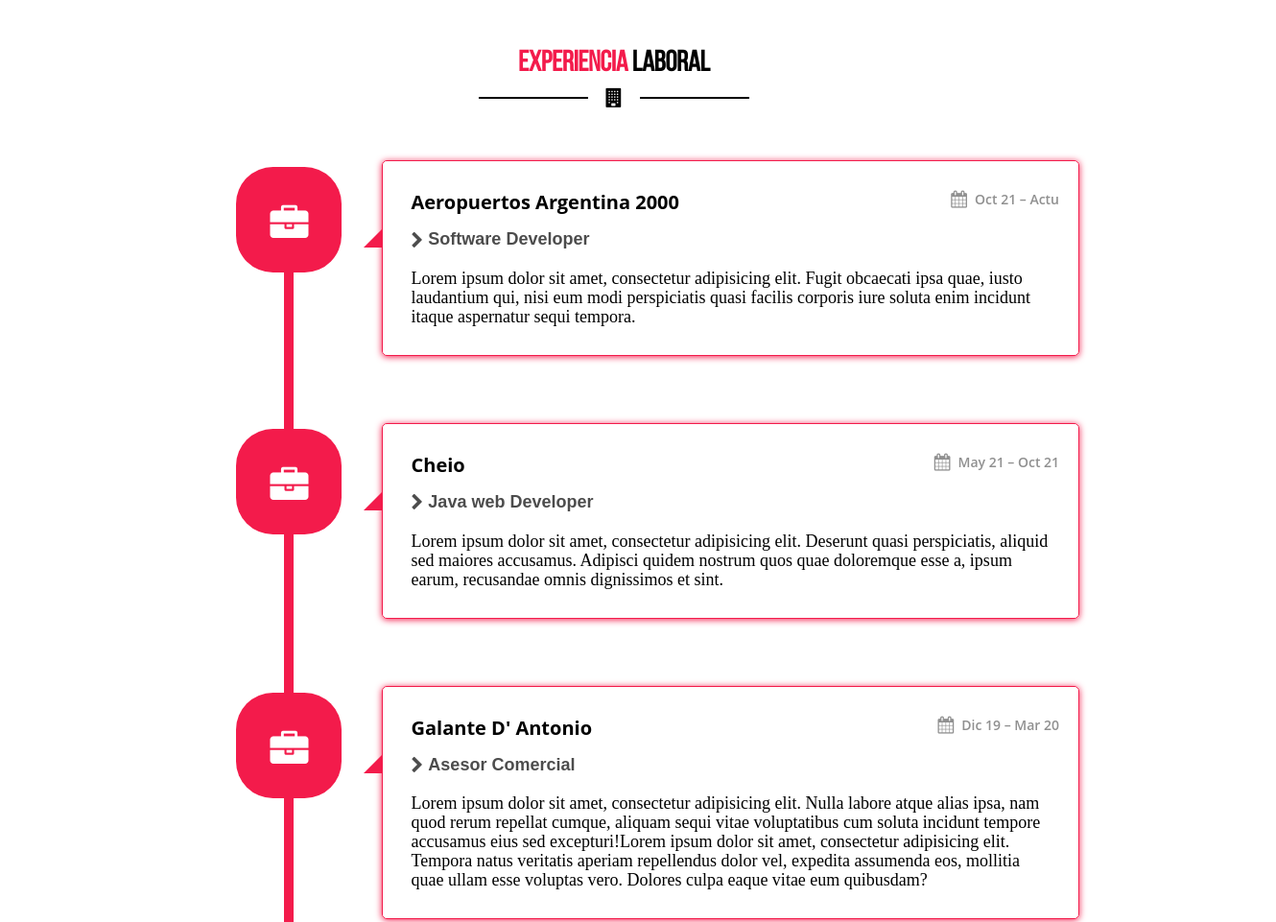
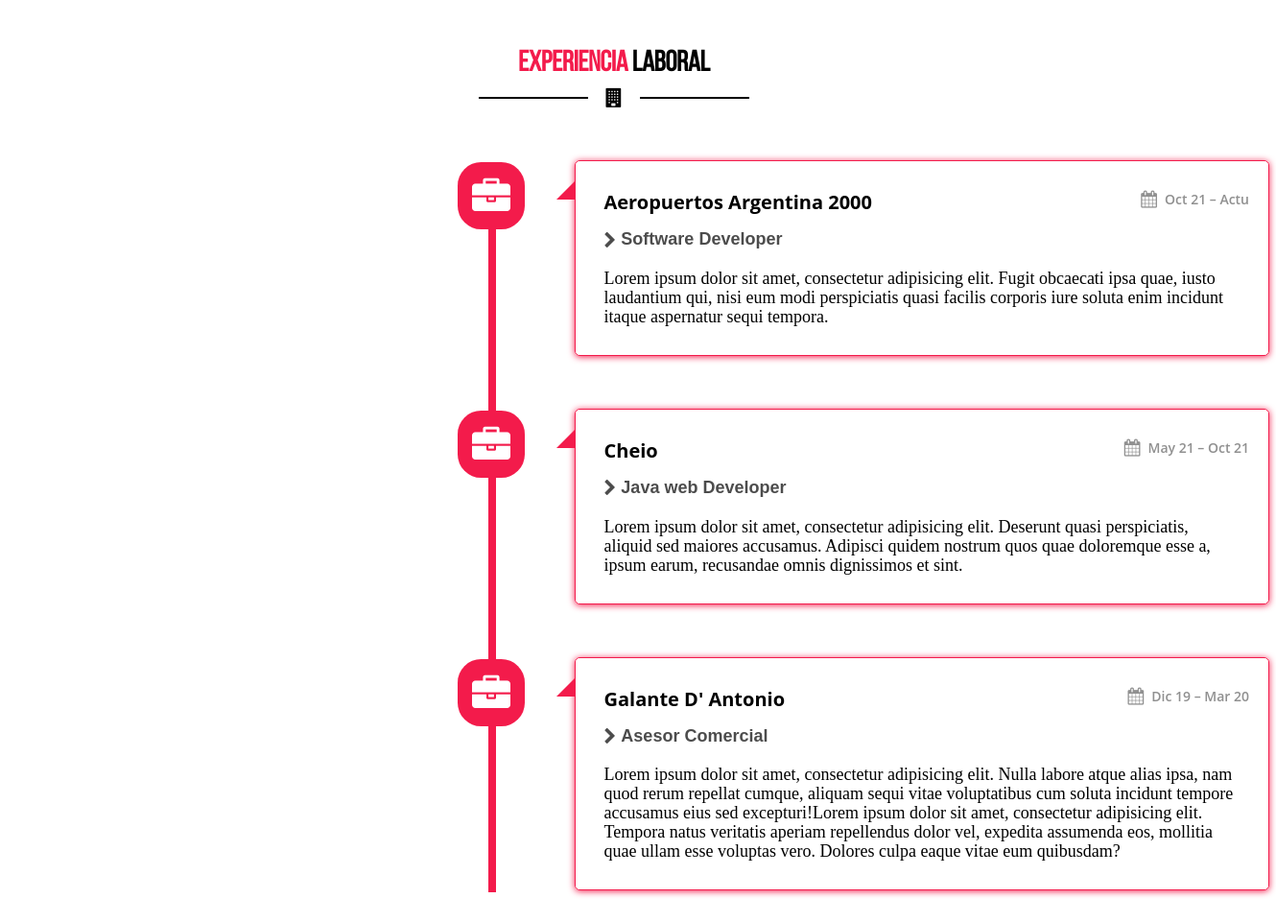
Before and after one commit to maxisandoval37/webSite, a plain HTML site: page index.html in a window 1280 px wide. Shown: the part 4560-5521 px from the top of the page at 96% size, 1330 px wide, since content can reach past the window. Drawn offline with Linux system fonts and the light colour scheme; a web font is replaced by a local one.

Commit message:
visual work exp. corrections

```diff
--- a/css/style-work-exp.css
+++ b/css/style-work-exp.css
@@ -46,7 +46,7 @@
 }
 
 .cbp_tmtimeline {
-  margin: 35px 5px 0 5px;
+  margin: 35px 7px 0 7px;
   padding: 0;
   list-style: none;
   position: relative;
@@ -57,9 +57,9 @@
   position: absolute;
   top: 1%;
   bottom: 0;
-  width: 10px;
-  left: 14.5%;
-  height: 100%;
+  width: 8px;
+  left: 15.7%;
+  height: 99.2%;
 }
 
 .cbp_tmtimeline li:last-child:before {
@@ -104,11 +104,6 @@
   min-height: 150px;
 }
 
-/*
-.cbp_tmtimeline > li:nth-child(odd) .cbp_tmlabel {
-  background: #2B3A48;
-}
-*/
 .cbp_tmtimeline > li .cbp_tmlabel h3 {
   margin-top: 0px;
   font-size: 20px;
@@ -140,25 +135,19 @@
 .cbp_tmtimeline > li .cbp_tmlabel:after {
   right: 100%;
   border: solid transparent;
-  content: " ";
+  content: "";
   height: 0;
   width: 0;
   position: absolute;
   pointer-events: none;
   border-width: 10px;
-  top: 70px;
+  top: 20px;
 }
 
-/*
-.cbp_tmtimeline > li:nth-child(odd) .cbp_tmlabel:after {
-  border-right-color: #2B3A48;
-}
-*/
-
 .cbp_tmtimeline > li .cbp_tmicon {
-  width: 110px;
-  height: 110px;
-  top: 3%;
+  width: 70px;
+  height: 70px;
+  top: 1%;
   speak: none;
   font-style: normal;
   font-weight: normal;
@@ -171,12 +160,12 @@
   color: #151515;
   border-radius: 35%;
   text-align: center;
-  left: 12%;
+  left: 15%;
   margin: 0 0 0 -25px;
 }
 
 .cbp_tmtimeline li {
-  margin-bottom: 70px;
+  margin-bottom: 55px;
   position: relative;
 }
 
@@ -221,7 +210,7 @@
   font-size: 40px;
   vertical-align: middle;
   color: white;
-  line-height: 120px;
+  line-height: 75px;
 }
 
 .label {
--- a/index.html
+++ b/index.html
@@ -509,7 +509,7 @@
             </div>
 
             <div id="work-experience" class="sectionClass">
-                <div class="row-exp">
+                <div class="row-exp" style="margin-left: 335px;">
 
                   <div class="fullWidth eight columns">
                     <ul class="cbp_tmtimeline">
```
